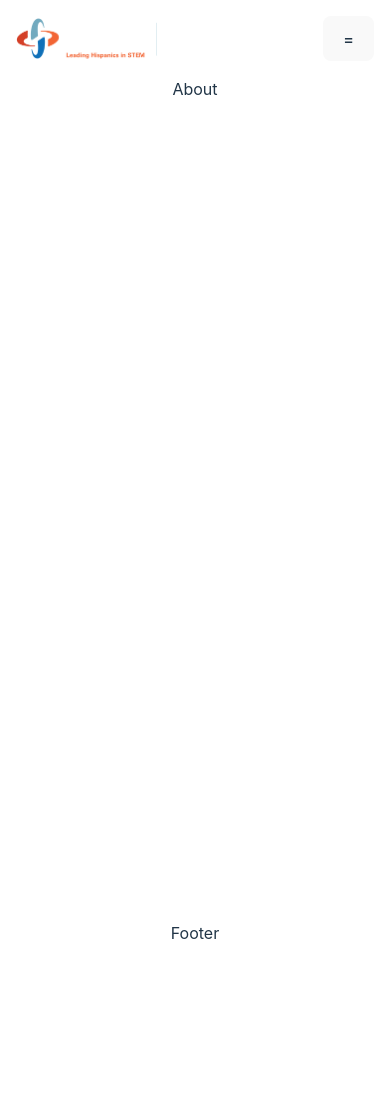
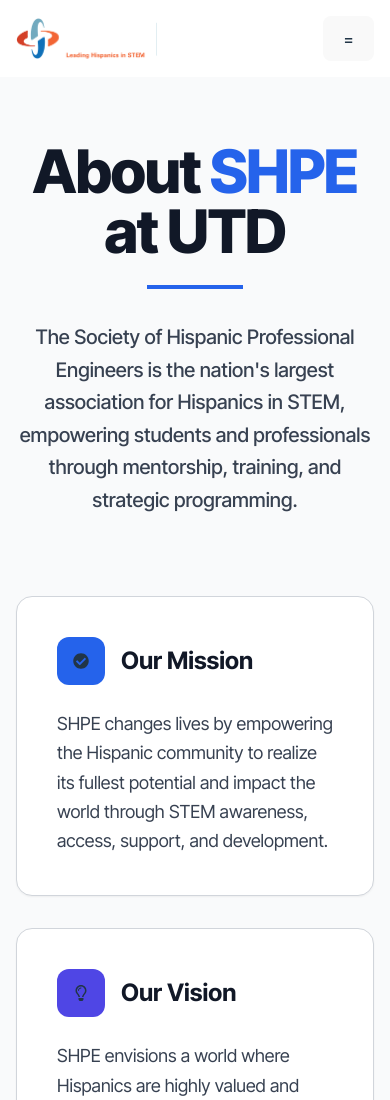
Before and after one commit to UTDSHPE/website-redesign-2024, a React (Vite) app: page /about in a window 390 px wide. Shown: the top 1100 px of the page. Before the commit the page ends 945 px from the top, so only its background shows below. Built offline with nearby package versions, Linux system fonts and the light colour scheme.

Commit message:
About page

```diff
--- a/src/components/About.jsx
+++ b/src/components/About.jsx
@@ -1,9 +1,158 @@
-import React from 'react'
+import React from 'react';
+import shpeUTD from '/logos/chapter-logos-vertical-pngs/SHPE_logo_vert_University of Texas Dallas_KO.png'
+import { FaCheckCircle } from "react-icons/fa";
+import { FaRegLightbulb } from "react-icons/fa";
+import { IoBookOutline } from "react-icons/io5";
+import { FaPeopleGroup } from "react-icons/fa6";
+import { PiChartLineUpBold } from "react-icons/pi";
+import { CiHeart } from "react-icons/ci";
+import { IoBriefcaseOutline } from "react-icons/io5";
 
 const About = () => {
+  const SectionCard = ({ title, description, icon, bgColor = 'bg-blue-600' }) => (
+    <div className="bg-white rounded-2xl shadow-sm border border-gray-300 p-10 hover:shadow-lg transition-shadow duration-300">
+      <div className="flex items-center mb-6">
+        <div className={`w-12 h-12 ${bgColor} rounded-xl flex items-center justify-center mr-4`}>
+          {icon}
+        </div>
+        <h2 className="text-2xl font-bold text-gray-900">{title}</h2>
+      </div>
+      <p className="text-gray-700 leading-relaxed text-lg text-left">{description}</p>
+    </div>
+  );
+
+  const PillarCard = ({ title, description, icon, gradient }) => (
+    <div className="bg-white rounded-2xl shadow-sm border border-gray-300 p-8 hover:shadow-lg hover:-translate-y-1 transition-all duration-300">
+      <div className={`w-16 h-16 ${gradient} rounded-2xl flex items-center justify-center mb-6`}>
+        {icon}
+      </div>
+      <h3 className="text-xl font-bold text-gray-900 mb-4">{title}</h3>
+      <p className="text-gray-600 leading-relaxed">{description}</p>
+    </div>
+  );
+
+  const HistoryCard = ({ title, description, imageSrc, gradient }) => (
+    <div className="flex items-start space-x-6">
+      <div className={`w-24 h-24 ${gradient} rounded-2xl flex items-center justify-center flex-shrink-0 shadow-lg`}>
+        <img src={imageSrc} alt={title} className="w-16 h-16 object-contain" />
+      </div>
+      <div className="flex-1 text-left">
+        <h3 className="text-2xl font-bold text-gray-900 mb-2 ">{title}</h3>
+        <p className="text-gray-700 leading-relaxed text-lg">{description}</p>
+      </div>
+    </div>
+  );
+
+
   return (
-    <div>About</div>
-  )
-}
+    <div className="min-h-screen bg-gray-50 font-interTight">
+      <div className="max-w-7xl mx-auto px-4 sm:px-6 lg:px-8 py-16">
+        <div className="text-center mb-20">
+          <h1 className="text-6xl font-extrabold text-gray-900 mb-6 tracking-tight">
+            About <span className="text-blue-600">SHPE</span> at UTD
+          </h1>
+          <div className="w-24 h-1 bg-blue-600 mx-auto mb-8"></div>
+          <p className="text-xl text-gray-700 max-w-4xl mx-auto leading-relaxed font-medium">
+            The Society of Hispanic Professional Engineers is the nation's largest association
+            for Hispanics in STEM, empowering students and professionals through mentorship,
+            training, and strategic programming.
+          </p>
+        </div>
 
-export default About
+        <div className="grid lg:grid-cols-2 gap-8 mb-20">
+          <SectionCard
+            title="Our Mission"
+            description="SHPE changes lives by empowering the Hispanic community to realize its fullest potential and impact the world through STEM awareness, access, support, and development."
+            icon={<FaCheckCircle />}
+            bgColor="bg-blue-600"
+          />
+          <SectionCard
+            title="Our Vision"
+            description="SHPE envisions a world where Hispanics are highly valued and influential as leading innovators, scientists, mathematicians, and engineers."
+            icon={<FaRegLightbulb/>}
+            bgColor="bg-indigo-600"
+          />
+        </div>
+
+        <div className="mb-20">
+          <div className="text-center mb-16">
+            <h2 className="text-5xl font-bold text-gray-900 mb-4 tracking-tight">
+              The Five Pillars of <span className="text-blue-600">SHPE at UTD</span>
+            </h2>
+            <div className="w-24 h-1 bg-blue-600 mx-auto"></div>
+          </div>
+          <div className="grid md:grid-cols-2 lg:grid-cols-3 gap-8">
+            <PillarCard
+              title="Academic Advancement"
+              description="Commits the chapter to host events that help members succeed academically through tutoring, study groups, and educational workshops."
+              icon={<IoBookOutline size ={25}/>}
+              gradient="bg-gradient-to-br from-blue-500 to-blue-600"
+            />
+            <PillarCard
+              title="Leadership Development"
+              description="Focuses on members' opportunities to develop leadership skills and achieve common goals through collaborative projects and initiatives."
+              icon={<FaPeopleGroup size={25} />}
+              gradient="bg-gradient-to-br from-emerald-500 to-emerald-600"
+            />
+            <PillarCard
+              title="Networking & Chapter Growth"
+              description="Focuses on expanding opportunities for members through networking events, partnerships, and building lasting professional connections."
+              icon={<PiChartLineUpBold size={25} />}
+              gradient="bg-gradient-to-br from-purple-500 to-purple-600"
+            />
+            <PillarCard
+              title="Community Outreach"
+              description="Focuses on giving back to the community, especially when it comes to spreading STEM awareness through educational programs and volunteer work."
+              icon={<CiHeart size={25} />}
+              gradient="bg-gradient-to-br from-orange-500 to-orange-600"
+            />
+            <PillarCard
+              title="Professional Growth"
+              description="Helps members become professionals in their industry through career development, internship opportunities, and industry connections."
+              icon={<IoBriefcaseOutline size={25} />}
+              gradient="bg-gradient-to-br from-red-500 to-red-600"
+            />
+          </div>
+        </div>
+
+        <div className="bg-white rounded-2xl shadow-sm border border-gray-100 p-12 mb-16">
+          <div className="text-center mb-12">
+            <h2 className="text-4xl font-bold text-gray-900 mb-4">Our History</h2>
+            <div className="w-16 h-1 bg-blue-600 mx-auto"></div>
+          </div>
+          <div className="space-y-12">
+            <HistoryCard
+              title="National Foundation"
+              description="The Society of Hispanic Professional Engineers (SHPE) was founded in 1974 in Los Angeles, California, by a group of engineers employed by the city of Los Angeles. Their objective was to form a national organization of professional engineers to serve as role models in the Hispanic community."
+              imageSrc={'/logos/chapter-logos-vertical-pngs/SHPE_logo_vert_notext_white.png'}
+              gradient="bg-gradient-to-br from-blue-500 to-blue-600"
+            />
+            <HistoryCard
+              title="SHPE at UTD"
+              description="The University of Texas at Dallas chapter continues this legacy by creating an organization where Hispanic engineers can come together. Since our founding in 1981, we have nurtured a diverse group of students, united in our heritage and our studies. Members become part of the #SHPEfamilia while participating in activities that help them grow personally and professionally."
+              imageSrc={'/logos/utd_logo.png'}
+              gradient="bg-gradient-to-br from-orange-500 to-orange-600"
+            />
+          </div>
+        </div>
+
+        <div className="text-center bg-gradient-to-r from-blue-600 via-blue-700 to-indigo-700 rounded-2xl p-12 text-white shadow-xl">
+          <h2 className="text-4xl font-bold mb-6 tracking-tight">Join the #SHPEfamilia</h2>
+          <p className="text-xl mb-8 opacity-95 max-w-2xl mx-auto">
+            Become part of a community that's changing lives and shaping the future of STEM.
+          </p>
+          <a
+            href="https://docs.google.com/forms/d/e/1FAIpQLScNSkWcBB6opW8gAc_o1UDilWk-7-natRsv6SOw9trSCN5f1A/viewform"
+            target="_blank"
+            rel="noopener noreferrer"
+            className="inline-block bg-white text-blue-700 px-10 py-4 rounded-xl font-bold text-lg hover:bg-gray-50 hover:shadow-lg transform hover:-translate-y-1 transition-all duration-300"
+          >
+            Become a Member
+          </a>
+        </div>
+      </div>
+    </div>
+  );
+};
+
+export default About;
--- a/src/components/Sponsor.jsx
+++ b/src/components/Sponsor.jsx
@@ -107,10 +107,15 @@
           </div>
         </div>
 
+        <div className="flex flex-col items-center w-max mx-auto">
+          <h1 className={clsx("mt-10 font-interTight font-medium text-black w-max", isMobile ? "text-4xl" : "text-5xl")}>
+            Sponsorship Tiers
+          </h1>
+          <div className="mt-2 w-[150%] h-0.5 bg-gradient-to-r from-transparent via-black to-transparent" />
+        </div>
 
-        <h1 className={clsx(" mt-10 font-interTight font-medium text-black", isMobile ? "text-4xl" :"text-5xl")}>
-              Sponsorship Tiers
-        </h1>
+
+        <div className='max-w h-1 '></div>
         <CardCarousel/>
         <h3 className="">
 
--- a/src/components/common/cardCarousel.jsx
+++ b/src/components/common/cardCarousel.jsx
@@ -191,7 +191,7 @@
                     />
                 ))}
             </div>
-            <h3 className='text-black my-4 text-left self-center'>
+            <h3 className={clsx('text-black my-4 text-left self-center',isMobile?'text-sm':'text-xl')}>
                 Are these tiers not what you're looking for? No problem! You can choose to sponsor
                 a specific event/workshop, sponsor a student, or even offer a company tour! Contact our {' '}
                 <Mailto email="utdshpe@gmail.com" subject="" body="" className=" font-bold hover:scale-105">
```
Also changed, not shown: public/logos/chapter-logos-vertical-pngs/SHPE_logo_vert_notext_white.png (added), public/logos/utd_logo.png (added).
